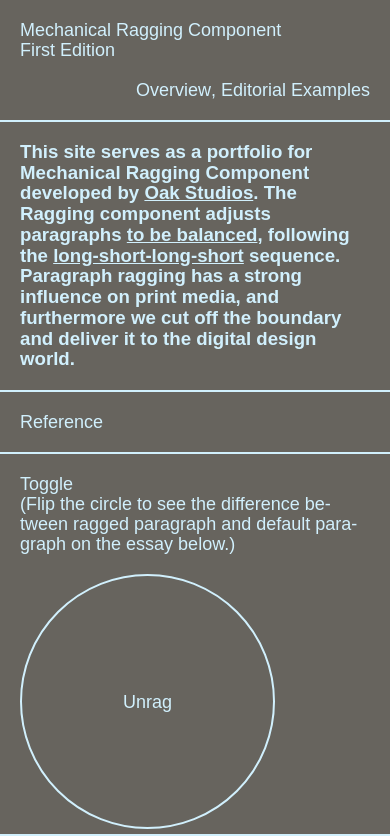
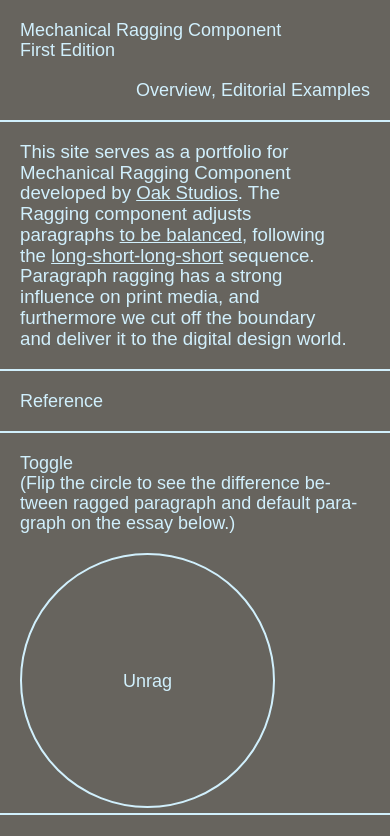
Before and after one commit to oakstudios/mechanical-ragger, a React (Create React App) app: page /#essay in a window 390 px wide. Shown: the top 836 px of the page. Built offline with nearby package versions, Linux system fonts and the light colour scheme.

Commit message:
Fixed the tab on top

```diff
--- a/src/App.js
+++ b/src/App.js
@@ -251,7 +251,7 @@ const Essay = () => {
       </article>
       <div className="minimal-hr" />
       <div className="backtoTop">
-        <a href="#top"> Back to the top</a>
+        <a href="#essay">Back to the top</a>
       </div>
       <div className="minimal-hr" />
     </div>
@@ -260,7 +260,7 @@ const Essay = () => {
 
 const Examples = () => (
   <div>
-    <section className="grid wrapper">
+    <section className="grid wrapper ">
       <h1 className="column-span-2">Title</h1>
       <h1 className="column-span-2">Detail</h1>
     </section>
@@ -335,7 +335,7 @@ const Examples = () => (
     </article>
     <div className="minimal-hr" />
     <div className="backtoTop">
-      <a href="#top"> Back to the top</a>
+      <a href="#xamples"> Back to the top</a>
     </div>
     <div className="minimal-hr" />
   </div>
@@ -349,7 +349,7 @@ function App() {
 
   useEffect(() => {
     if (!window.location.hash) {
-      window.history.replaceState({ tab: "#essay" }, "", "#essay");
+      window.history.pushState({ tab: "#essay" }, "", "#essay");
     }
   }, []);
 
--- a/src/App.scss
+++ b/src/App.scss
@@ -332,18 +332,9 @@ img {
 .tab-content {
   width: 100%;
   position: absolute;
-  opacity: 0;
-  pointer-events: none;
-  z-index: 0;
   padding-top: var(--header-height);
-  &:target,
-  &:active,
-  &:focus,
-  &:focus-within {
-    position: absolute;
-    opacity: 1;
-    pointer-events: auto;
-    z-index: 2;
+  &:not(:target) {
+    display: none;
   }
 }
 
@@ -352,7 +343,7 @@ img {
   text-decoration: underline solid;
   display: inline;
   pointer-events: auto;
-  cursor: none;
+  cursor: no;
 }
 
 .hover-image {
@@ -390,7 +381,7 @@ body:not(.mobile) .hover-title:hover + .hover-image {
 
 @media (max-width: 800px) {
   .overview {
-    font-weight: bold;
+    font-weight: Normal;
     font-size: 14pt;
     padding-right: 20px;
     grid-column: span 7;
```
